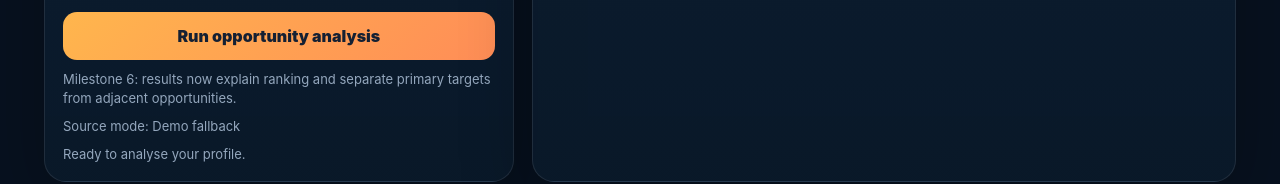
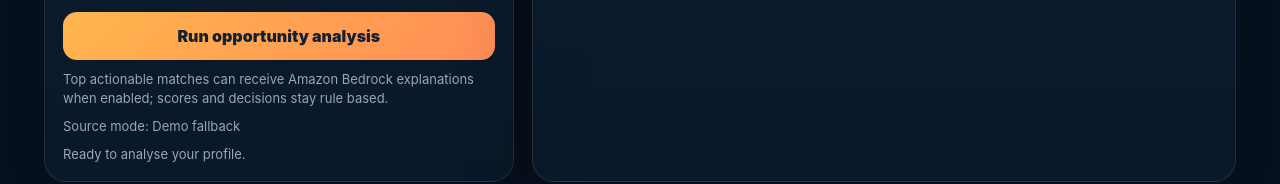
Before and after one commit to keketsoleu25/alchemy-opportunity-agent, a Next.js app: page / in a window 1280 px wide. Shown: the part 1680-1864 px from the top of the page. Built offline with nearby package versions, Linux system fonts and the light colour scheme.

Commit message:
Update app/page.tsx for Nova Bedrock fallback

```diff
--- a/app/page.tsx
+++ b/app/page.tsx
@@ -274,7 +274,7 @@ export default function Home() {
           <button onClick={runAgent} disabled={loading}>
             {loading ? "Discovering opportunities…" : "Run opportunity analysis"}
           </button>
-          <small>Milestone 6: results now explain ranking and separate primary targets from adjacent opportunities.</small>
+          <small>Top actionable matches can receive Amazon Bedrock explanations when enabled; scores and decisions stay rule based.</small>
           <small>Source mode: {sourceMode === "live-greenhouse" ? "Live Greenhouse boards" : "Demo fallback"}</small>
           {note ? <small>{note}</small> : null}
         </div>
```
